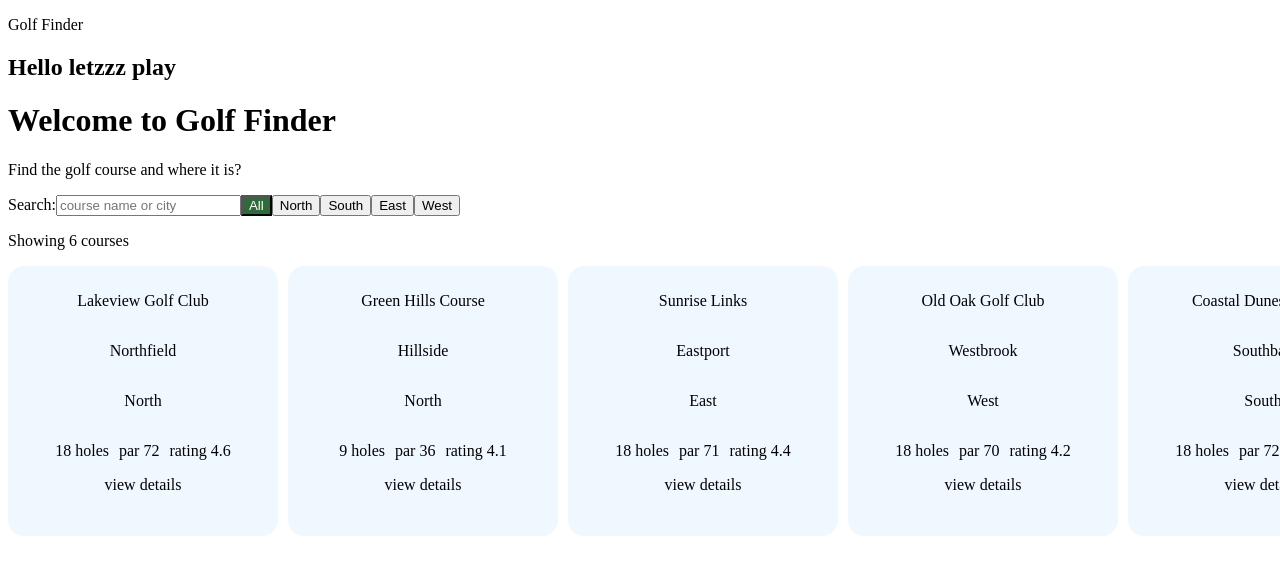
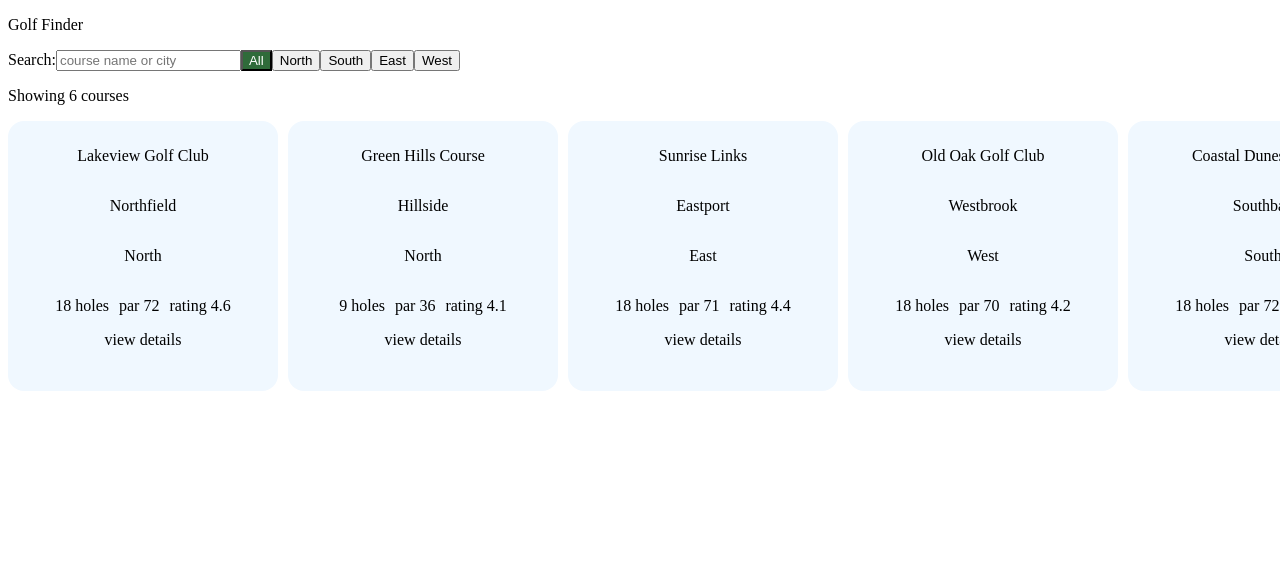
Before and after one commit to suvenasundar/golf-finder, an Angular app: page /courses in a window 1280 px wide. Shown: the top 574 px of the page. Built offline with nearby package versions, Linux system fonts and the light colour scheme.

Commit message:
refactor: remove welcome text from layout

```diff
--- a/src/app/app.component.html
+++ b/src/app/app.component.html
@@ -1,6 +1,3 @@
 <app-header></app-header>
 
-<h1>Welcome to {{title}}</h1>
-<p>Find the golf course and where it is?</p>
-
 <router-outlet></router-outlet>
--- a/src/app/layout/header/header.component.html
+++ b/src/app/layout/header/header.component.html
@@ -1,2 +1 @@
 <p>Golf Finder</p>
-<h2>Hello letzzz play</h2>
```
